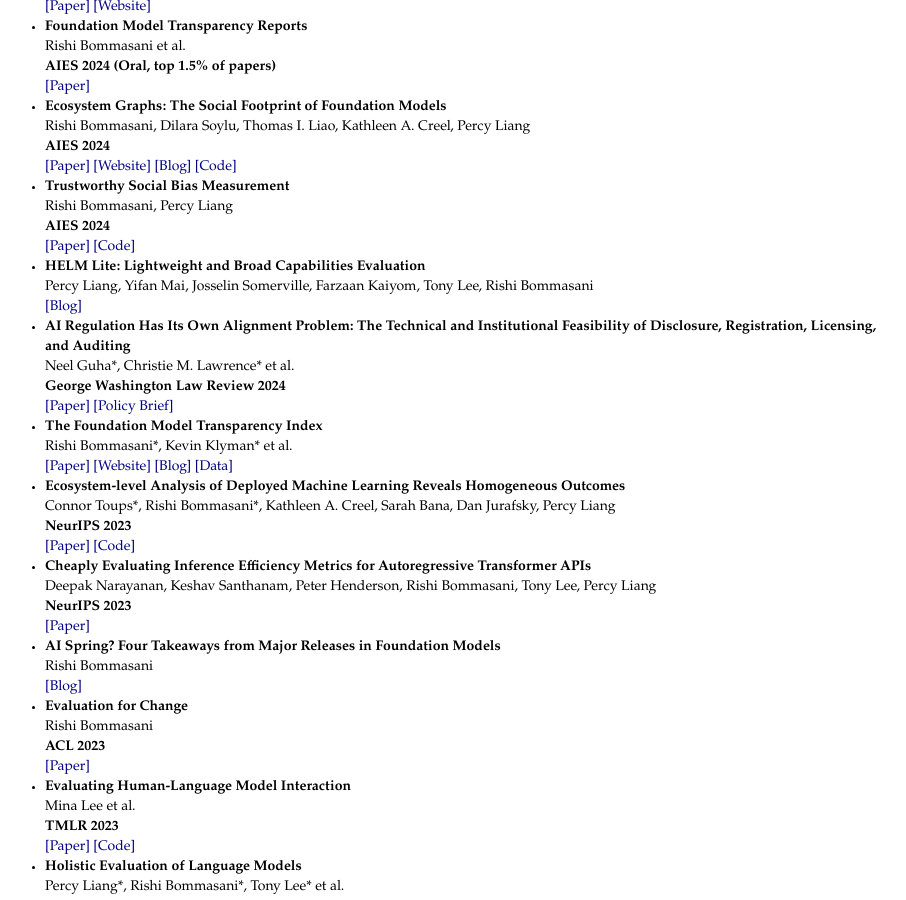
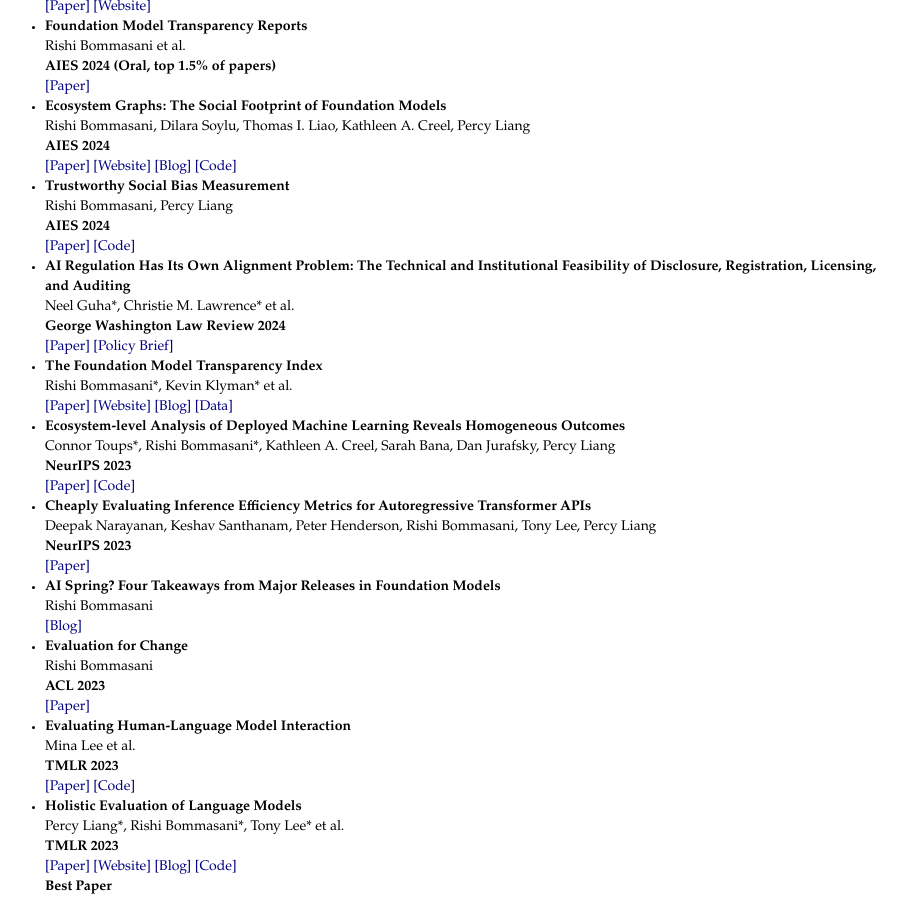
Before and after one commit to rishibommasani/rishibommasani.github.io, a Jekyll site: the page built from papers/index.html, in a window 1280 px wide and 900 px high, scrolled down 1144 px. Shown: the whole window, without its empty margins (187-1093 px from the left). Built offline with Jekyll 4.4.1, drawn with Linux system fonts in a browser that asks for light colours.

Commit message:
Update index.html

```diff
--- a/papers/index.html
+++ b/papers/index.html
@@ -97,11 +97,6 @@
 		<br> Rishi Bommasani, Percy Liang
 		<br> <b> AIES 2024 </b>
 		<br> <a href="https://arxiv.org/abs/2212.11672">[Paper]</a> <a href="https://github.com/rishibommasani/BiasMeasures">[Code]</a>
-	</li>
-
-	<li><b> HELM Lite: Lightweight and Broad Capabilities Evaluation </b>
-		<br> Percy Liang, Yifan Mai, Josselin Somerville, Farzaan Kaiyom, Tony Lee, Rishi Bommasani
-		<br> <a href="https://crfm.stanford.edu/2023/12/19/helm-lite.html">[Blog]</a>
 	</li>
 
 	<li><b> AI Regulation Has Its Own Alignment Problem: The Technical and Institutional Feasibility of Disclosure, Registration, Licensing, and Auditing </b>
```
